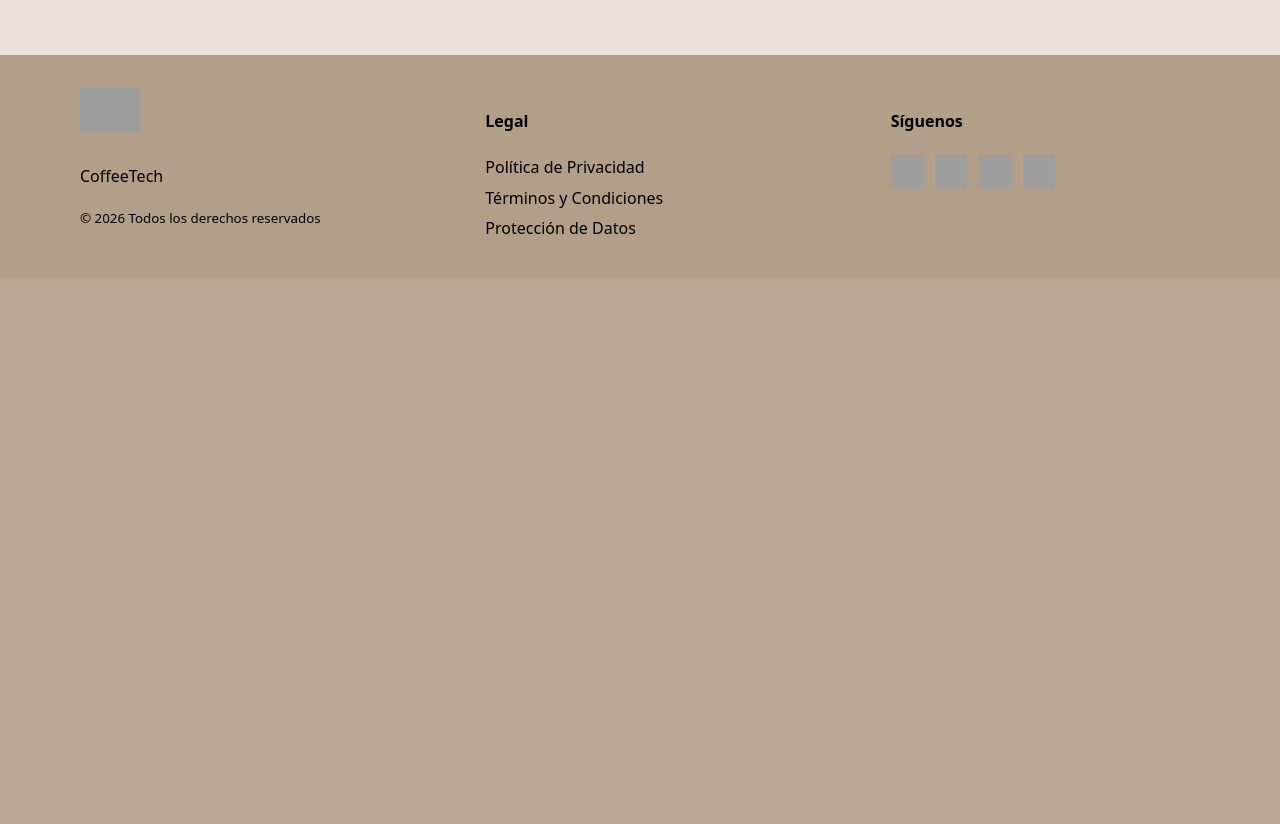
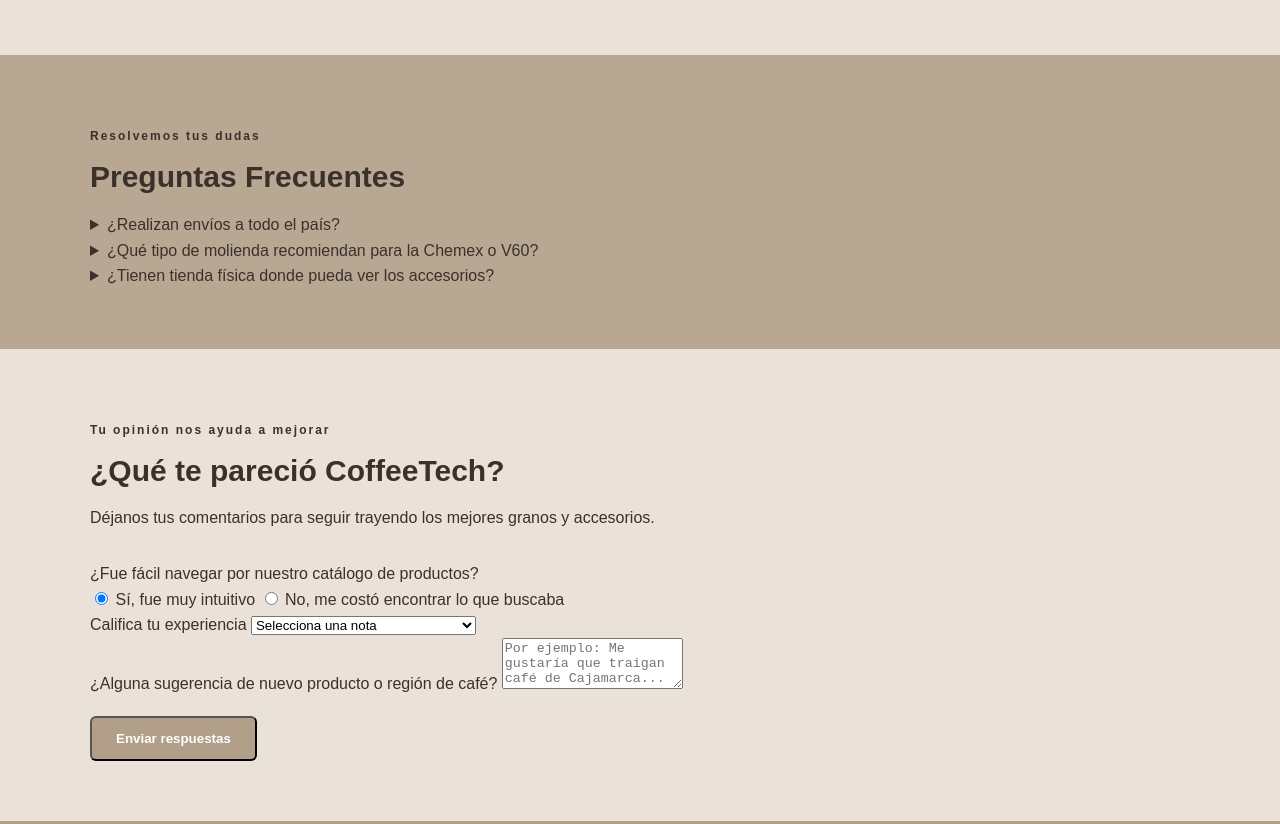
Before and after one commit to Y0SHIK11/y0shik11.github.io, a plain HTML site: page index.html in a window 1280 px wide. Shown: the part 1740-2564 px from the top of the page. Before the commit the page ends 2019 px from the top, so only its background shows below. Drawn offline with Linux system fonts and the light colour scheme; grey boxes are pictures that could not be loaded; a web font is replaced by a local one.

Commit message:
Actualizar index.html

```diff
--- a/index.html
+++ b/index.html
@@ -133,6 +133,69 @@
                 </div>
             </div>
         </section>
+        <!-- Nueva sección: Preguntas Frecuentes (FAQ) -->
+        <section class="seccion" id="faq">
+            <div class="contenedor">
+                <p class="etiqueta">Resolvemos tus dudas</p>
+                <h2>Preguntas Frecuentes</h2>
+                <div class="faq-contenedor">
+                    <details class="faq-item">
+                        <summary>¿Realizan envíos a todo el país?</summary>
+                        <p>Sí, enviamos nuestros granos de café y accesorios a nivel nacional. Los tiempos de entrega varían entre 2 a 4 días hábiles dependiendo de tu ubicación.</p>
+                    </details>
+                    <details class="faq-item">
+                        <summary>¿Qué tipo de molienda recomiendan para la Chemex o V60?</summary>
+                        <p>Para métodos de filtrado manual, recomendamos una molienda media o media-gruesa para extraer correctamente todas las notas del café de especialidad.</p>
+                    </details>
+                    <details class="faq-item">
+                        <summary>¿Tienen tienda física donde pueda ver los accesorios?</summary>
+                        <p>Por ahora operamos de forma 100% virtual, pero en cada ficha de producto incluimos especificaciones detalladas para guiar tu compra.</p>
+                    </details>
+                </div>
+            </div>
+        </section>
+
+        <!-- Nueva sección: Encuesta -->
+        <section class="seccion fondo-suave" id="encuesta">
+            <div class="contenedor">
+                <p class="etiqueta">Tu opinión nos ayuda a mejorar</p>
+                <h2>¿Qué te pareció CoffeeTech?</h2>
+                <p class="introduccion">Déjanos tus comentarios para seguir trayendo los mejores granos y accesorios.</p>
+
+                <form action="#" method="get" class="formulario">
+                    <div class="grupo-form">
+                        <label>¿Fue fácil navegar por nuestro catálogo de productos?</label>
+                        <div class="opciones-radio">
+                            <input type="radio" id="facil-si" name="navegacion" value="si" checked>
+                            <label for="facil-si">Sí, fue muy intuitivo</label>
+
+                            <input type="radio" id="facil-no" name="navegacion" value="no">
+                            <label for="facil-no">No, me costó encontrar lo que buscaba</label>
+                        </div>
+                    </div>
+
+                    <div class="grupo-form">
+                        <label for="calificacion">Califica tu experiencia</label>
+                        <select id="calificacion" name="calificacion" required>
+                            <option value="">Selecciona una nota</option>
+                            <option value="5">5 - Excelente (Me encantó el café)</option>
+                            <option value="4">4 - Buena</option>
+                            <option value="3">3 - Regular</option>
+                            <option value="2">2 - Mala</option>
+                            <option value="1">1 - Pésima</option>
+                        </select>
+                    </div>
+
+                    <div class="grupo-form">
+                        <label for="comentarios">¿Alguna sugerencia de nuevo producto o región de café?</label>
+                        <textarea id="comentarios" name="comentarios" rows="3" placeholder="Por ejemplo: Me gustaría que traigan café de Cajamarca..."></textarea>
+                    </div>
+
+                    <button type="submit" class="boton">Enviar respuestas</button>
+                </form>
+            </div>
+        </section>
+
     </main>
 
         <!-- PIE DE PAGINA -->
```
